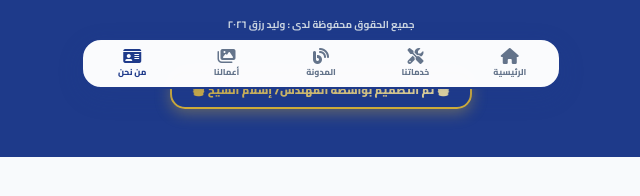
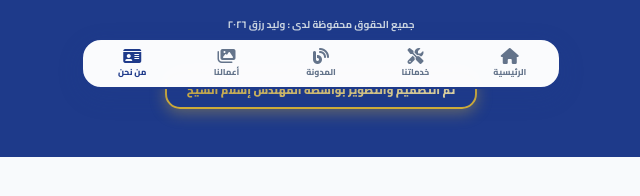
Before and after one commit to Alwaleed1215/aboibraheem-alsbabbak, a plain HTML site: page about.html in a window 1280 px wide. Shown: the part 696-892 px from the top of the page, 319-959 px from the left. Drawn offline with nearby package versions, Linux system fonts and the light colour scheme.

Commit message:
chore: unify developer identity attribution

```diff
--- a/about.html
+++ b/about.html
@@ -116,7 +116,7 @@
         </a>
 
         <p class="text-[10px] text-slate-300 mb-10 font-bold">جميع الحقوق محفوظة لدى : وليد رزق ٢٠٢٦</p>
-        <a href="https://wa.me/966547194788" class="royal-signature">👑 تم التصميم بواسطة المهندس/ إسلام الشيخ 👑</a>
+        <a href="https://www.eslam-elshikh.com/" class="royal-signature"> تم التصميم والتطوير بواسطة المهندس إسلام الشيخ </a>
     </footer>
 
     <a href="https://wa.me/966534257076" class="whatsapp-float"><i class="fab fa-whatsapp"></i></a>
```
Also changed, not shown: bathrooms.html (+1 -1 lines), foundation.html (+1 -1 lines), index.html (+2 -1 lines), kitchen-plumbing.html (+1 -1 lines), leak-detection.html (+1 -1 lines), plumbing-maintenance.html (+1 -1 lines), sewer-cleaning.html (+1 -1 lines).
